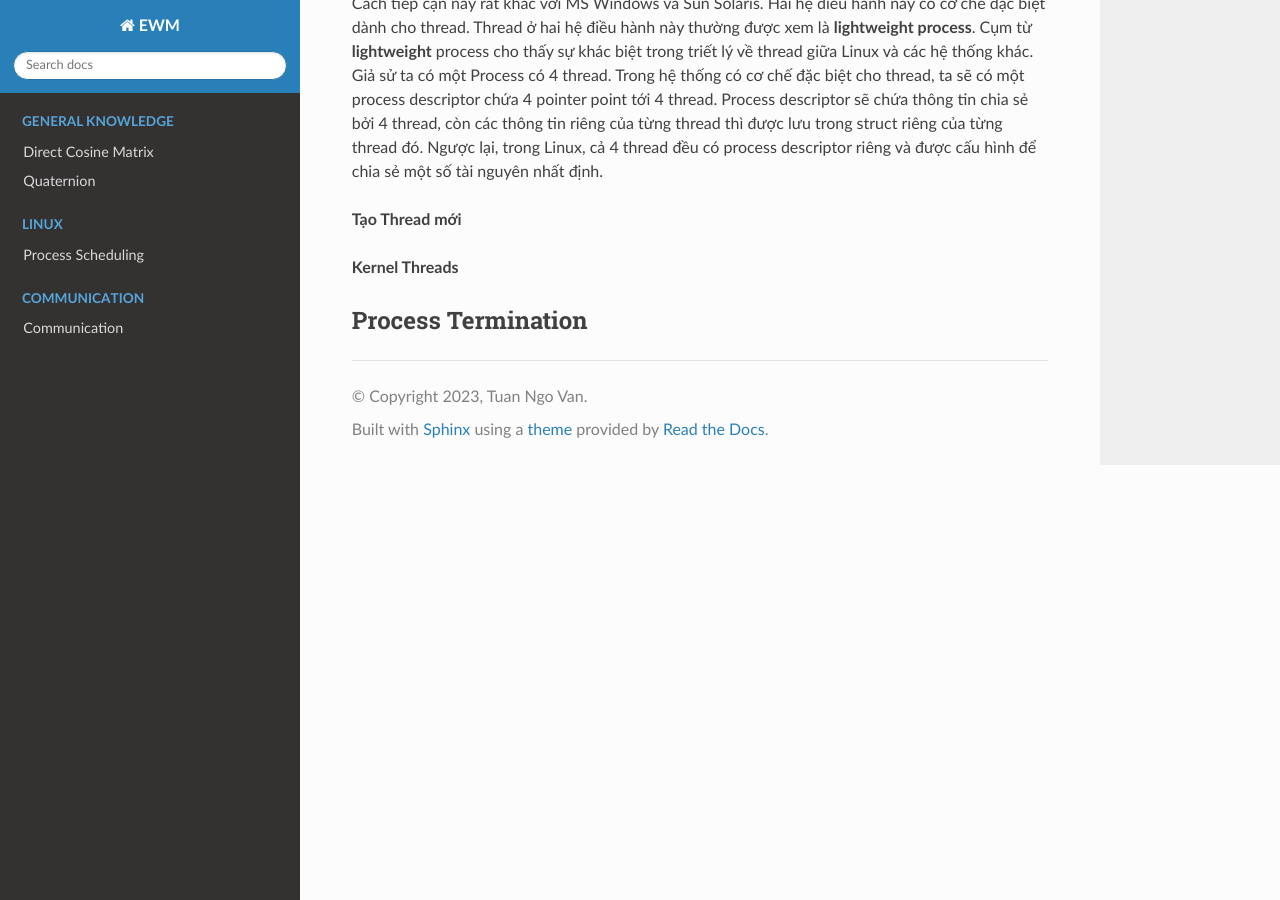
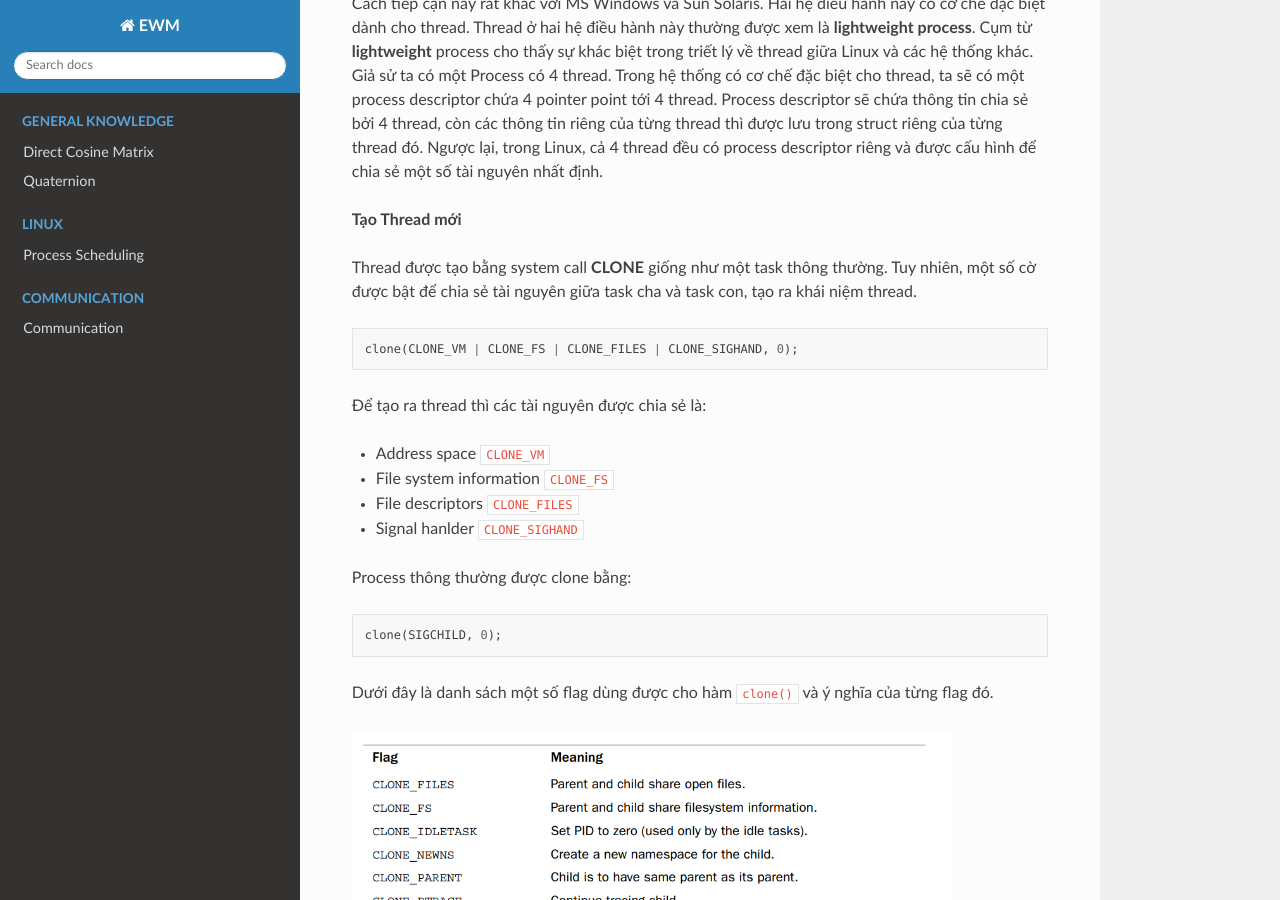
Before and after one commit to tuannv-github/blog, a Sphinx documentation site: the page built from ewm/source/01_linux/kernel_space/03_process_management.rst, in a window 1280 px wide and 900 px high, scrolled down 3892 px. Built offline with Sphinx 7.4.7 and the Read the Docs theme 2.0.0, drawn with Linux system fonts in a browser that asks for light colours.

Commit message:
Thread creation

```diff
--- a/ewm/source/01_linux/kernel_space/03_process_management.rst
+++ b/ewm/source/01_linux/kernel_space/03_process_management.rst
@@ -106,6 +106,32 @@ Cách tiếp cận này rất khác với MS Windows và Sun Solaris. Hai hệ
 
 **Tạo Thread mới**
 
+Thread được tạo bằng system call **CLONE** giống như một task thông thường. Tuy nhiên, một số  cờ được bật để chia sẻ tài nguyên giữa task cha và task con, tạo ra khái niệm thread.
+
+.. code:: C
+
+    clone(CLONE_VM | CLONE_FS | CLONE_FILES | CLONE_SIGHAND, 0);
+
+Để tạo ra thread thì các tài nguyên được chia sẻ là:
+
+* Address space :code:`CLONE_VM`
+* File system information :code:`CLONE_FS`
+* File descriptors :code:`CLONE_FILES`
+* Signal hanlder :code:`CLONE_SIGHAND`
+
+Process thông thường được clone bằng:
+
+.. code:: C
+
+    clone(SIGCHILD, 0);
+
+Dưới đây là danh sách một số flag dùng được cho hàm :code:`clone()` và ý nghĩa của từng flag đó.
+
+.. image:: imgs/linux_clone_flags.png
+    :width: 600
+    :name: Process State Machine
+
+
 **Kernel Threads**
 
 Process Termination
```
Also changed, not shown: ewm/source/01_linux/kernel_space/imgs/linux_clone_flags.png (added).
